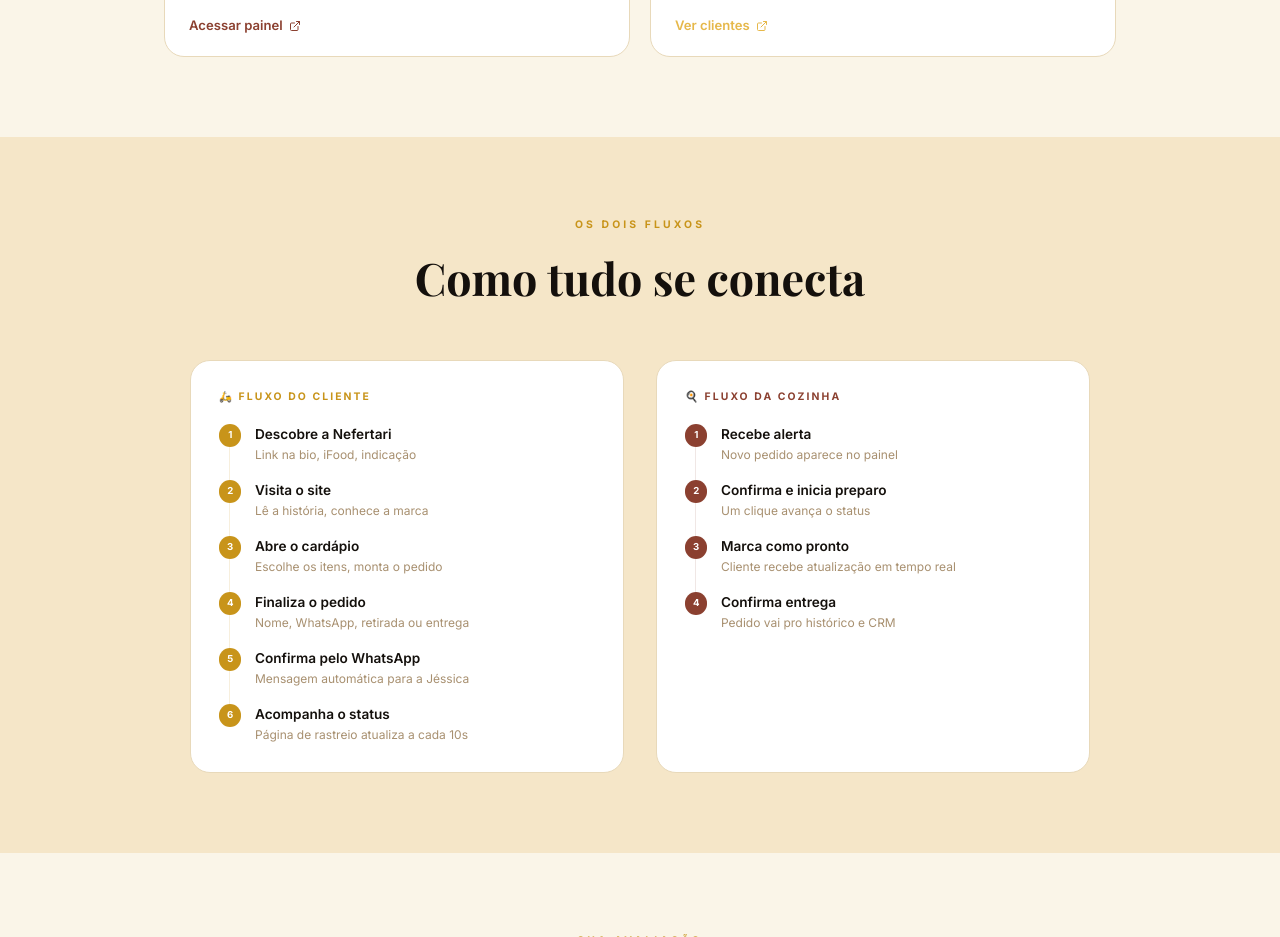
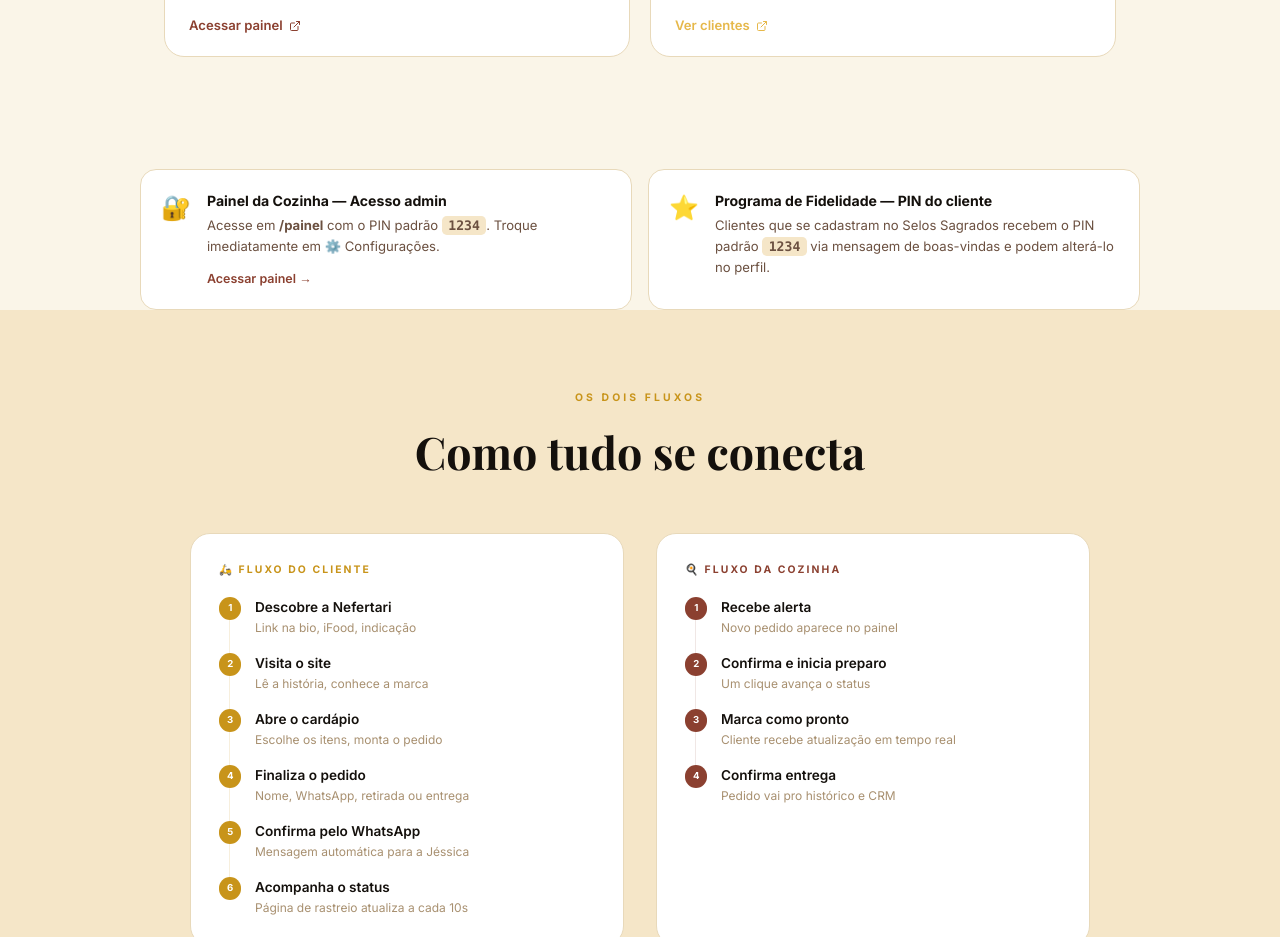
Before and after one commit to hudsonargollo/nefertari, a Next.js app: page /milestone02 in a window 1280 px wide. Shown: the part 1280-2217 px from the top of the page. Built offline with nearby package versions, Linux system fonts and the light colour scheme; no server answers; a web font is replaced by a local one.

Commit message:
feat: milestone02 — PIN info cards + all links open _blank
Co-Authored-By: Claude Sonnet 4.6 <noreply@anthropic.com>

```diff
--- a/app/components/Milestone02.tsx
+++ b/app/components/Milestone02.tsx
@@ -279,7 +279,7 @@ export default function Milestone02() {
                 </div>
               </div>
               <div style={{ marginTop: 'auto', padding: '0 1.5rem 1.25rem' }}>
-                <Link href={d.href} target={d.href.startsWith('/painel') ? '_blank' : undefined}
+                <Link href={d.href} target="_blank" rel="noopener noreferrer"
                       style={{
                         display: 'inline-flex', alignItems: 'center', gap: '0.4rem',
                         color: d.color, fontSize: '0.82rem', fontWeight: 600, textDecoration: 'none',
@@ -289,6 +289,45 @@ export default function Milestone02() {
               </div>
             </div>
           ))}
+        </div>
+      </section>
+
+      {/* ── Acesso & PINs ── */}
+      <section style={{ padding: '2rem 1.5rem 0' }}>
+        <div style={{ maxWidth: '1000px', margin: '0 auto', display: 'grid', gridTemplateColumns: 'repeat(auto-fit, minmax(260px, 1fr))', gap: '1rem' }}>
+
+          {/* Admin PIN */}
+          <div style={{ background: '#fff', borderRadius: '1rem', border: `1px solid ${G.border}`,
+                        padding: '1.25rem', display: 'flex', gap: '1rem', alignItems: 'flex-start' }}>
+            <span style={{ fontSize: '1.5rem', flexShrink: 0 }}>🔐</span>
+            <div>
+              <p style={{ fontWeight: 700, fontSize: '0.88rem', color: G.dark, marginBottom: '0.25rem' }}>
+                Painel da Cozinha — Acesso admin
+              </p>
+              <p style={{ color: '#6B5040', fontSize: '0.82rem', lineHeight: 1.6, marginBottom: '0.5rem' }}>
+                Acesse em <strong>/painel</strong> com o PIN padrão <code style={{ background: G.sand, padding: '0.1rem 0.4rem', borderRadius: '0.3rem', fontWeight: 700 }}>1234</code>. Troque imediatamente em ⚙️ Configurações.
+              </p>
+              <Link href="/painel" target="_blank" rel="noopener noreferrer"
+                    style={{ color: G.terra, fontSize: '0.78rem', fontWeight: 600, textDecoration: 'none' }}>
+                Acessar painel →
+              </Link>
+            </div>
+          </div>
+
+          {/* Customer loyalty PIN */}
+          <div style={{ background: '#fff', borderRadius: '1rem', border: `1px solid ${G.border}`,
+                        padding: '1.25rem', display: 'flex', gap: '1rem', alignItems: 'flex-start' }}>
+            <span style={{ fontSize: '1.5rem', flexShrink: 0 }}>⭐</span>
+            <div>
+              <p style={{ fontWeight: 700, fontSize: '0.88rem', color: G.dark, marginBottom: '0.25rem' }}>
+                Programa de Fidelidade — PIN do cliente
+              </p>
+              <p style={{ color: '#6B5040', fontSize: '0.82rem', lineHeight: 1.6 }}>
+                Clientes que se cadastram no Selos Sagrados recebem o PIN padrão <code style={{ background: G.sand, padding: '0.1rem 0.4rem', borderRadius: '0.3rem', fontWeight: 700 }}>1234</code> via mensagem de boas-vindas e podem alterá-lo no perfil.
+              </p>
+            </div>
+          </div>
+
         </div>
       </section>
 
```
